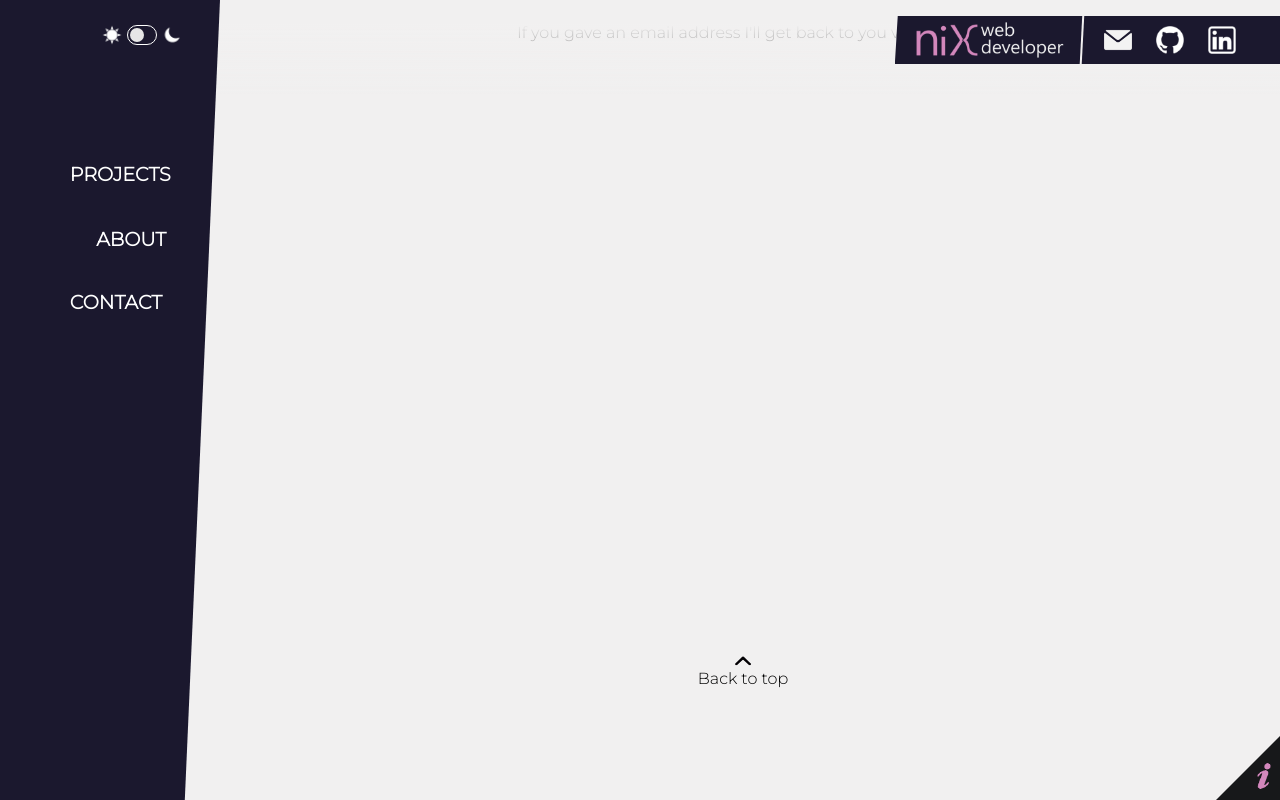
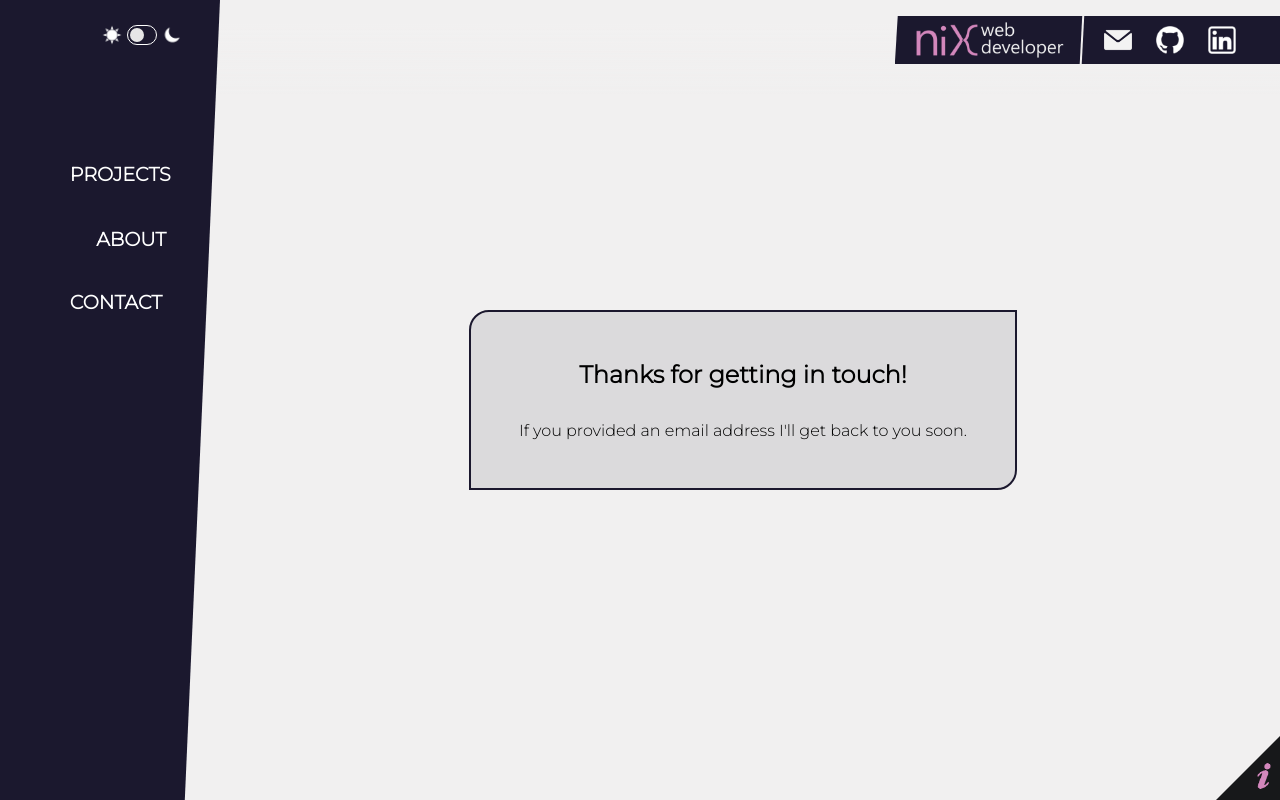
Before and after one commit to NixMichael/portfolio-vue, a Vue app: page /success in a window 1280 px wide. Built offline with nearby package versions, Linux system fonts and the light colour scheme; a web font is replaced by a local one.

Commit message:
Styled message success page

```diff
--- a/public/index.html
+++ b/public/index.html
@@ -15,12 +15,12 @@
     <noscript>
       <strong>We're sorry but Nix Web Dev doesn't work properly without JavaScript enabled. Please enable it to continue.</strong>
     </noscript>
-    <div id="app"></div>
     <form name="web-message" netlify netlify-honeypot="bot-field" hidden>
       <input type='text' name='name'/>
       <input type='text' name='address'/>
       <textarea name='message'></textarea>
     </form>
+    <div id="app"></div>
     <script src="./load.js"></script>
   </body>
 </html>
--- a/src/App.vue
+++ b/src/App.vue
@@ -39,7 +39,7 @@
   <div class='main'>
     <router-view/>
 
-    <div v-if="$route.path !== '/contact'" class='scrollToTop' @Click="scrollToTop()">
+    <div v-if="$route.path !== '/contact' && $route.path !== '/success'" class='scrollToTop' @Click="scrollToTop()">
       <img id='scroll-to-top' src="@/assets/graphics/scroll-to-top.png" alt="Scroll To Top">
       <span>Back to top</span>
     </div>
@@ -316,12 +316,6 @@ body {
                 &:last-child {
                     margin-right: 2em;
                 }
-
-                .contact-svgs {
-                    height: 100%;
-                    width: 1.75em;
-                    border: 2px solid red;
-                }
             }
 
             .header-link {
@@ -598,6 +592,7 @@ body {
             padding-bottom: 3rem;
         }
     }
+
     .title-flow {
         margin: 2.5em 4em;
         position: relative;
@@ -623,6 +618,26 @@ body {
             top: 50%;
             right: -50%;
             background-image: url('./assets/graphics/ArrowRight.png');
+        }
+    }
+
+    .success-container {
+        position: absolute;
+        top: 50%;
+        transform: translateY(-50%);
+        padding: 3rem;
+        display: flex;
+        flex-direction: column;
+        justify-content: center;
+        align-items: center;
+        background-color: rgba($darkmode-bg-color, 0.1);
+        border: 2px solid $darkmode-bg-color;
+        border-top-left-radius: 20px;
+        border-bottom-right-radius: 20px;
+
+        h2 {
+            margin: 0;
+            margin-bottom: 2rem;
         }
     }
 }
@@ -1496,6 +1511,10 @@ body {
         background: $darkmode-bg-color;
     }
 
+    .success-container {
+        border: 2px solid $lightmode-bg-color;
+    }
+
     .fader {
         background: none;
         box-shadow: 0 0 4px 0 rgba($highlightFont, 0.7);
--- a/src/views/ThankYou.vue
+++ b/src/views/ThankYou.vue
@@ -1,7 +1,9 @@
 <template>
-    <div>
-        <h3>Thanks for getting in touch!</h3>
-        <p>If you gave an email address I'll get back to you very soon.</p>
+    <div class='container'>
+      <div class="success-container">
+        <h2>Thanks for getting in touch!</h2>
+        <p>If you provided an email address I'll get back to you soon.</p>
+      </div>
     </div>
 </template>
 
```
Lines whose indentation alone changed are shown as unchanged.
